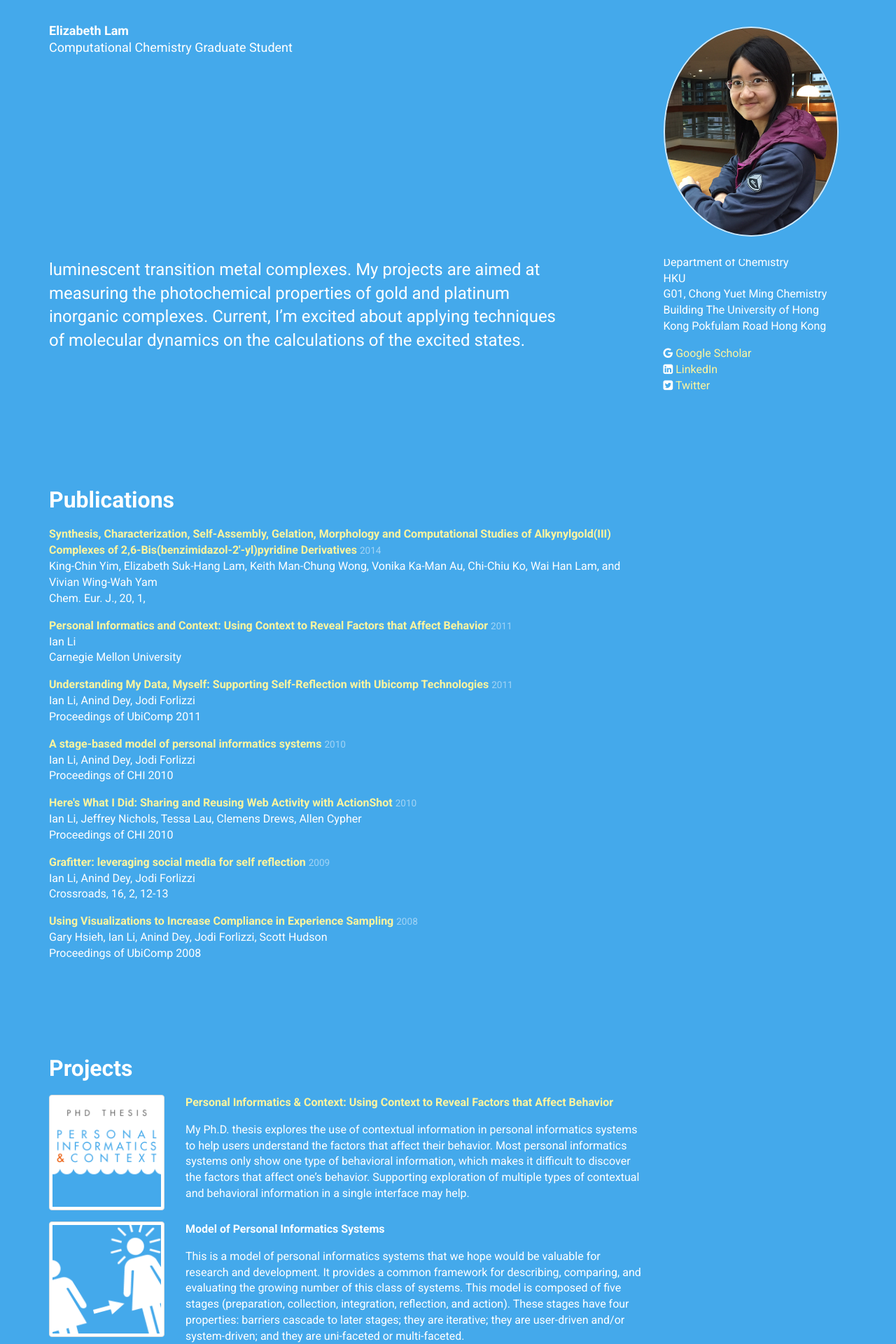
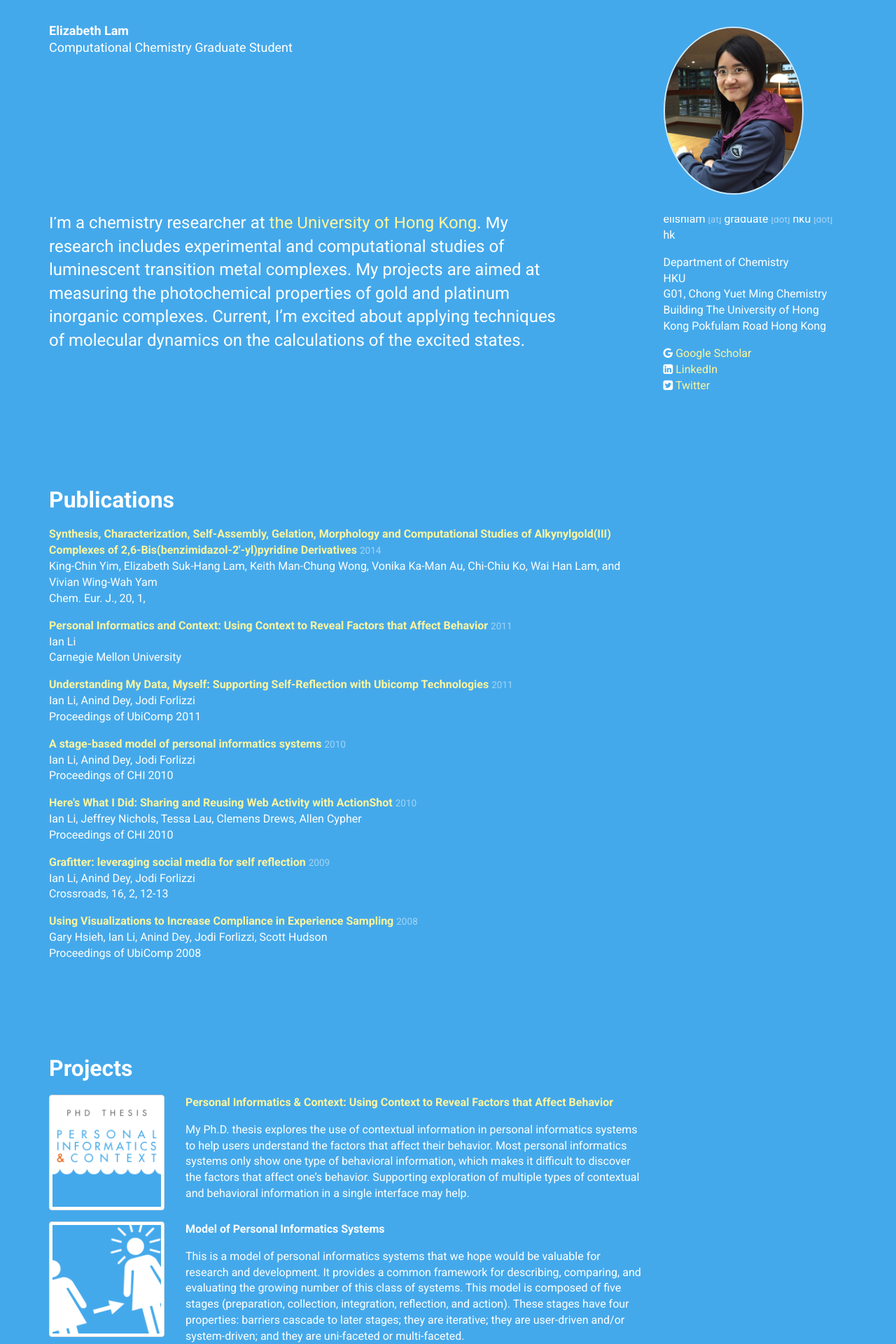
Before and after one commit to elilam/elilam.github.io, a Jekyll site: the page built from index.html, in a window 1280 px wide. Shown: the top 1920 px of the page at 70% size. Built offline with Jekyll 4.4.1, drawn with Linux system fonts in a browser that asks for light colours; nearby versions of some CDN libraries.

```diff
--- a/_layouts/albertine.html
+++ b/_layouts/albertine.html
@@ -63,7 +63,7 @@ It is threatened by habitat loss.
         <div class="col-xs-3 col-lg-3">
           <img src="{{ site.baseurl }}{{ site.data.personal.picture }}"
                class="img-circle"
-               style="margin-top:6px;width:250px;border:2px solid rgba(255,255,255,0.75)">
+               style="margin-top:6px;width:200px;border:2px solid rgba(255,255,255,0.75)">
         </div>
       </div>
     </div>
```
